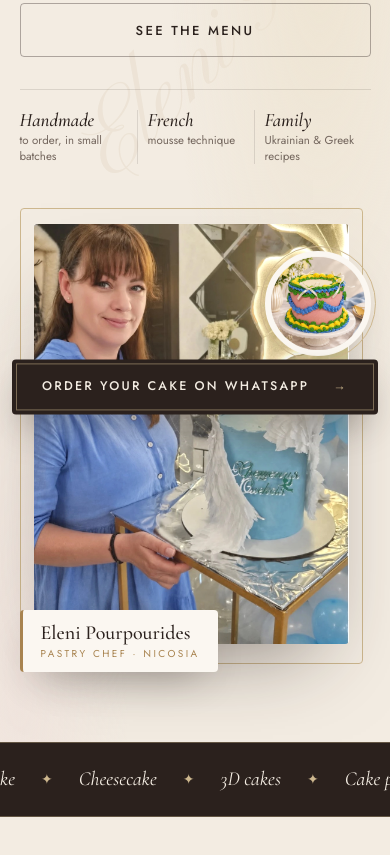
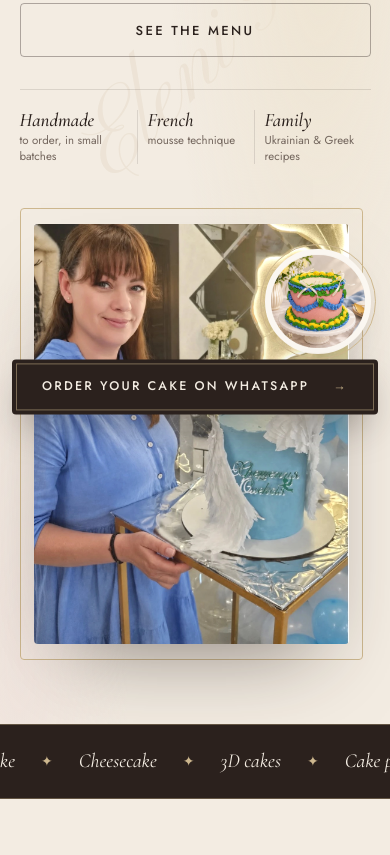
Before and after one commit to EleniBakery/Eleni, a plain HTML site: page index.html in a window 390 px wide. Shown: the part 497-1352 px from the top of the page. Drawn offline with nearby package versions, Linux system fonts and the light colour scheme.

Commit message:
Add files via upload

```diff
--- a/index.html
+++ b/index.html
@@ -16,7 +16,7 @@
   <meta property="og:description" content="French mousse cakes & custom desserts, handmade to order in Nicosia, Cyprus." />
   <meta property="og:image" content="https://elenibakery.github.io/Eleni/eleni.jpg" />
   <meta property="og:url" content="https://elenibakery.github.io/Eleni/" />
-  <link rel="stylesheet" href="styles.css?v=20261117b" />
+  <link rel="stylesheet" href="styles.css?v=20261117c" />
 </head>
 <body>
   <div class="bg-signature" aria-hidden="true"><span>Eleni Pourpourides</span></div>
@@ -66,10 +66,6 @@
           <figure class="photo hero-float" aria-hidden="true">
             <img src="vintage-cake.jpg" alt="" />
           </figure>
-          <div class="nameplate">
-            <span class="nameplate-name">Eleni Pourpourides</span>
-            <span class="nameplate-role">Pastry chef · Nicosia</span>
-          </div>
         </div>
       </div>
     </section>
--- a/styles.css
+++ b/styles.css
@@ -556,9 +556,9 @@ main, .footer { position: relative; z-index: 1; }
 
 /* ---------- Hero portrait (v2): full photo, rectangular frame ---------- */
 .hero-visual { height: auto; display: flex; justify-content: center; align-items: center; }
-.portrait-wrap { position: relative; width: min(100%, 470px); padding: 22px 34px 40px 22px; }
+.portrait-wrap { position: relative; width: min(100%, 470px); padding: 22px 34px 22px 22px; }
 .portrait-wrap::before {
-  content: ""; position: absolute; top: 0; left: 0; right: 12px; bottom: 18px;
+  content: ""; position: absolute; top: 0; left: 0; right: 12px; bottom: 0;
   border: 1px solid var(--gold-soft); border-radius: 4px; pointer-events: none;
 }
 .hero-visual .hero-portrait {
@@ -586,8 +586,8 @@ main, .footer { position: relative; z-index: 1; }
   .portrait-wrap { width: min(100%, 420px); }
 }
 @media (max-width: 700px) {
-  .portrait-wrap { padding: 16px 22px 34px 14px; }
-  .portrait-wrap::before { right: 8px; bottom: 14px; }
+  .portrait-wrap { padding: 16px 22px 16px 14px; }
+  .portrait-wrap::before { right: 8px; bottom: 0; }
   .nameplate { padding: 12px 18px 10px; }
   .nameplate-name { font-size: 20px; }
   .nameplate-role { font-size: 10px; }
```
